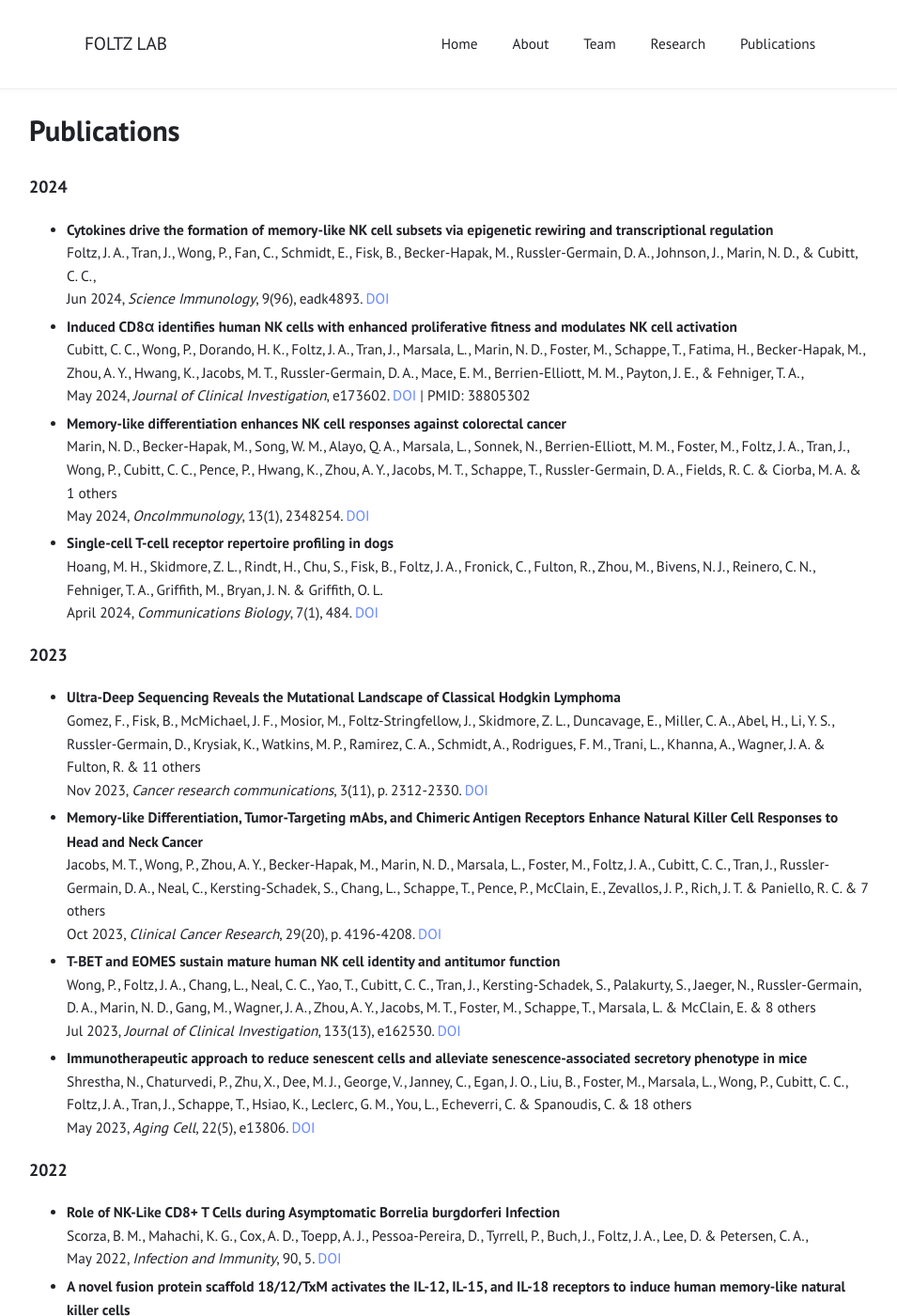
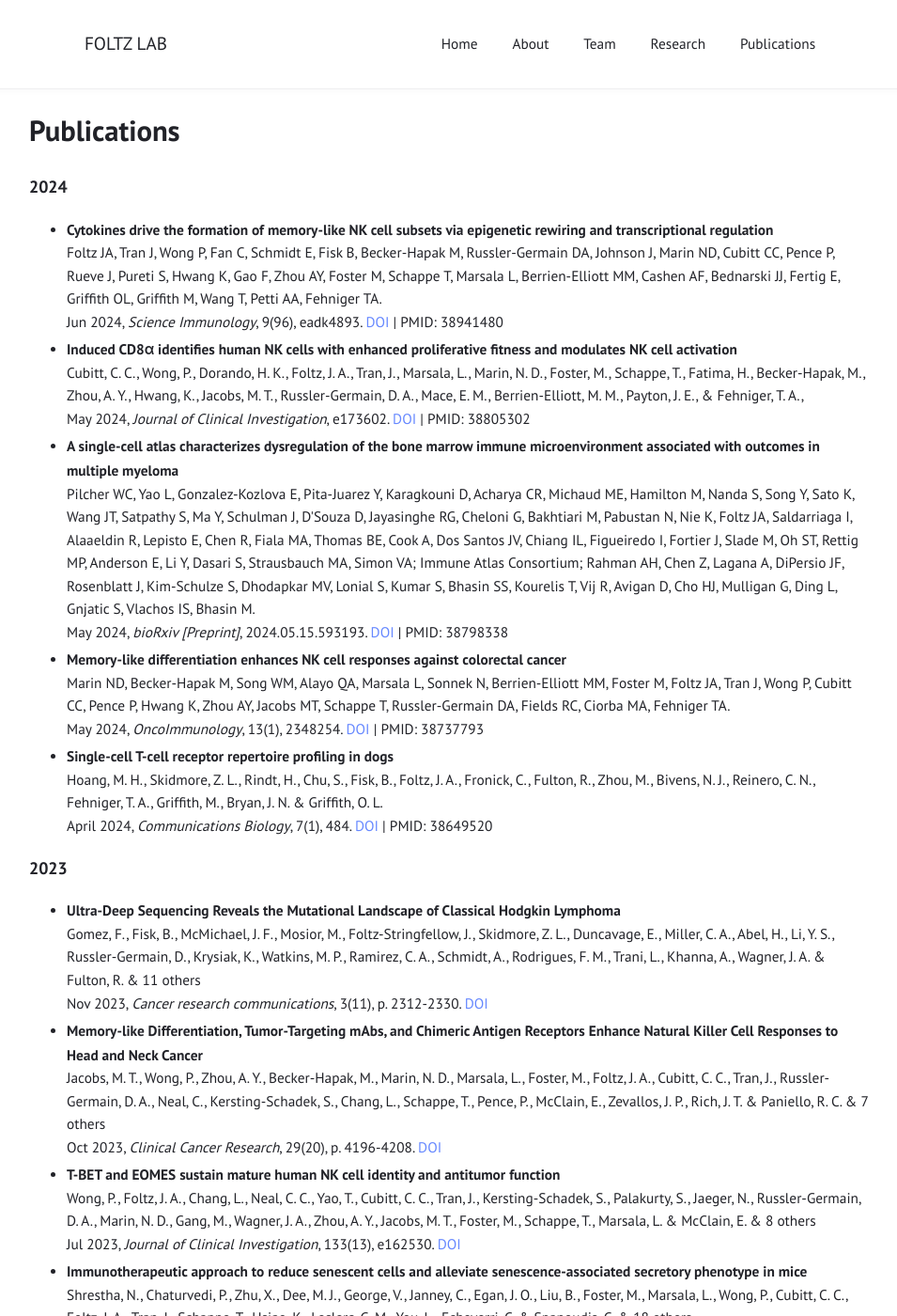
Before and after one commit to Foltz-Lab/Foltz-Lab.github.io, a Jekyll site: the page built from publications.html, in a window 1280 px wide and 1400 px high. Shown: the whole window at 94% size, without its empty margins (161-1116 px from the left). Built offline with Jekyll 4.4.1, drawn with Linux system fonts in a browser that asks for light colours.

Commit message:
Update publications.html

```diff
--- a/publications.html
+++ b/publications.html
@@ -10,11 +10,11 @@ title: "Publications"
             <li>
                 <strong>Cytokines drive the formation of memory-like NK cell subsets via epigenetic rewiring and transcriptional regulation</strong>
                 <br>
-                Foltz, J. A., Tran, J., Wong, P., Fan, C., Schmidt, E., Fisk, B., Becker-Hapak, M., Russler-Germain, D. A., Johnson, J., Marin, N. D., & Cubitt, C. C.,
+                Foltz JA, Tran J, Wong P, Fan C, Schmidt E, Fisk B, Becker-Hapak M, Russler-Germain DA, Johnson J, Marin ND, Cubitt CC, Pence P, Rueve J, Pureti S, Hwang K, Gao F, Zhou AY, Foster M, Schappe T, Marsala L, Berrien-Elliott MM, Cashen AF, Bednarski JJ, Fertig E, Griffith OL, Griffith M, Wang T, Petti AA, Fehniger TA.
                 <br>
                 Jun 2024, <i>Science Immunology</i>, 9(96), eadk4893.
 
-                <a href="http://dx.doi.org/10.1126/sciimmunol.adk4893" target="_blank">DOI</a>
+                <a href="http://dx.doi.org/10.1126/sciimmunol.adk4893" target="_blank">DOI</a> | PMID: 38941480
             </li>
             <li>
                 <strong>Induced CD8α identifies human NK cells with enhanced proliferative fitness and modulates NK cell activation</strong>
@@ -25,17 +25,26 @@ title: "Publications"
 
                 <a href="https://www.jci.org/articles/view/173602" target="_blank">DOI</a> | PMID: 38805302
             </li>
+            <li>
+                <strong>A single-cell atlas characterizes dysregulation of the bone marrow immune microenvironment associated with outcomes in multiple myeloma</strong>
+                <br>
+                Pilcher WC, Yao L, Gonzalez-Kozlova E, Pita-Juarez Y, Karagkouni D, Acharya CR, Michaud ME, Hamilton M, Nanda S, Song Y, Sato K, Wang JT, Satpathy S, Ma Y, Schulman J, D'Souza D, Jayasinghe RG, Cheloni G, Bakhtiari M, Pabustan N, Nie K, Foltz JA, Saldarriaga I, Alaaeldin R, Lepisto E, Chen R, Fiala MA, Thomas BE, Cook A, Dos Santos JV, Chiang IL, Figueiredo I, Fortier J, Slade M, Oh ST, Rettig MP, Anderson E, Li Y, Dasari S, Strausbauch MA, Simon VA; Immune Atlas Consortium; Rahman AH, Chen Z, Lagana A, DiPersio JF, Rosenblatt J, Kim-Schulze S, Dhodapkar MV, Lonial S, Kumar S, Bhasin SS, Kourelis T, Vij R, Avigan D, Cho HJ, Mulligan G, Ding L, Gnjatic S, Vlachos IS, Bhasin M.
+                <br>
+                May 2024, <i>bioRxiv [Preprint]</i>, 2024.05.15.593193.
+
+                <a href="https://pubmed.ncbi.nlm.nih.gov/38798338/" target="_blank">DOI</a> | PMID: 38798338
+            </li>
 
 
 
     <li>
         <strong>Memory-like differentiation enhances NK cell responses against colorectal cancer</strong>
         <br>
-        Marin, N. D., Becker-Hapak, M., Song, W. M., Alayo, Q. A., Marsala, L., Sonnek, N., Berrien-Elliott, M. M., Foster, M., Foltz, J. A., Tran, J., Wong, P., Cubitt, C. C., Pence, P., Hwang, K., Zhou, A. Y., Jacobs, M. T., Schappe, T., Russler-Germain, D. A., Fields, R. C. & Ciorba, M. A. & 1 others
+        Marin ND, Becker-Hapak M, Song WM, Alayo QA, Marsala L, Sonnek N, Berrien-Elliott MM, Foster M, Foltz JA, Tran J, Wong P, Cubitt CC, Pence P, Hwang K, Zhou AY, Jacobs MT, Schappe T, Russler-Germain DA, Fields RC, Ciorba MA, Fehniger TA.
         <br>
         May 2024, <i>OncoImmunology</i>, 13(1), 2348254.
 
-        <a href="http://dx.doi.org/10.1080/2162402X.2024.2348254" target="_blank">DOI</a>
+        <a href="http://dx.doi.org/10.1080/2162402X.2024.2348254" target="_blank">DOI</a> | PMID: 38737793
     </li>
     <li>
         <strong>Single-cell T-cell receptor repertoire profiling in dogs</strong>
@@ -44,7 +53,7 @@ title: "Publications"
         <br>
         April 2024, <i>Communications Biology</i>, 7(1), 484.
 
-        <a href="http://dx.doi.org/10.1038/s42003-024-06174-w" target="_blank">DOI</a>
+        <a href="http://dx.doi.org/10.1038/s42003-024-06174-w" target="_blank">DOI</a> | PMID: 38649520
     </li>
     </ul>
   </div>
```
